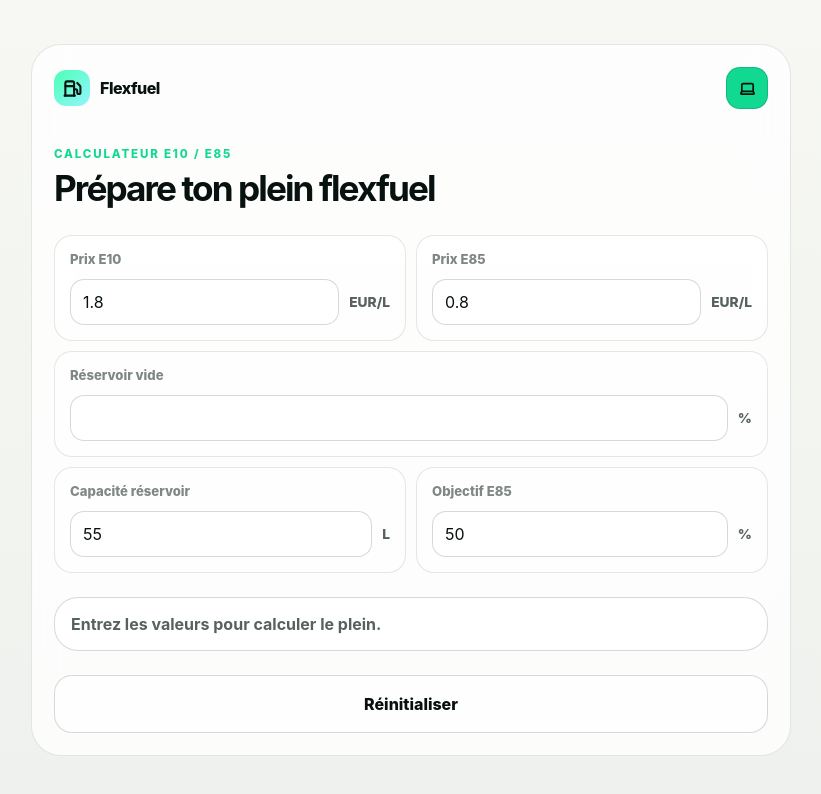
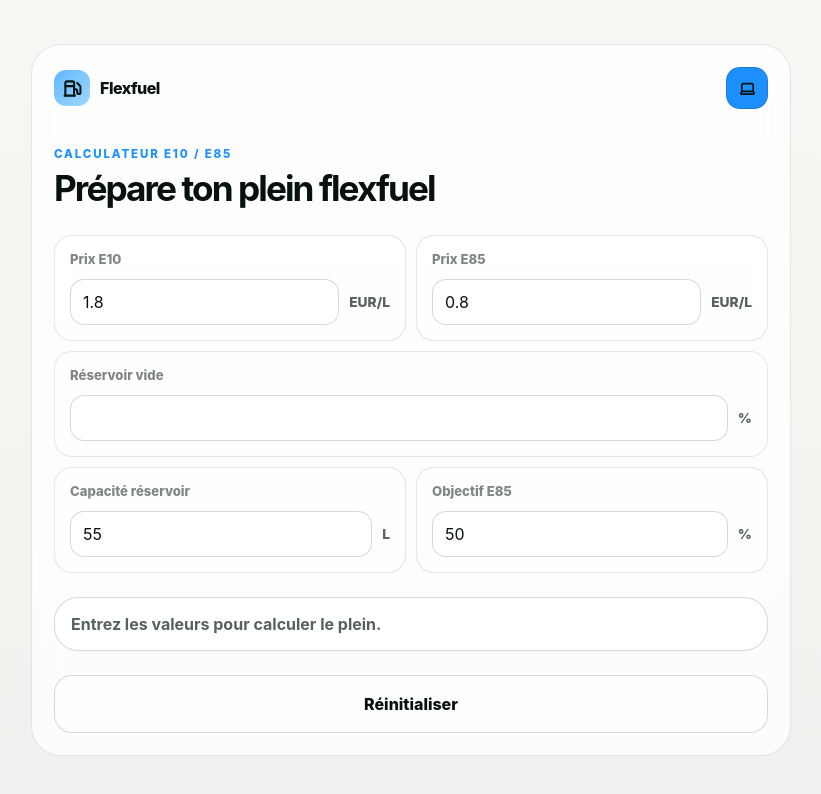
Before and after one commit to Enzobu/flexfuel_calculator, a React (Vite) app: page / in a window 1280 px wide. Shown: the top 794 px of the page, without its empty margins (229-1050 px from the left). Built offline with nearby package versions, Linux system fonts and the light colour scheme.

Commit message:
style: switch accent color to blue

```diff
--- a/src/App.scss
+++ b/src/App.scss
@@ -67,7 +67,7 @@
   height: 36px;
   border-radius: 12px;
   color: #061410;
-  background: linear-gradient(135deg, #4dffb5, #93f5ff);
+  background: linear-gradient(135deg, #61b7ff, #9ed8ff);
 }
 
 .theme-toggle {
--- a/src/index.scss
+++ b/src/index.scss
@@ -13,16 +13,16 @@
   -webkit-font-smoothing: antialiased;
   -moz-osx-font-smoothing: grayscale;
 
-  --accent: #12d992;
-  --accent-border: rgba(18, 217, 146, 0.48);
-  --accent-soft: rgba(18, 217, 146, 0.12);
+  --accent: #1e8fff;
+  --accent-border: rgba(30, 143, 255, 0.48);
+  --accent-soft: rgba(30, 143, 255, 0.12);
   --border: rgba(9, 24, 21, 0.1);
   --border-strong: rgba(9, 24, 21, 0.16);
   --danger: #e43f5a;
   --glow-primary: transparent;
   --glow-secondary: transparent;
   --input: rgba(255, 255, 255, 0.86);
-  --orb-primary: rgba(18, 217, 146, 0.24);
+  --orb-primary: rgba(30, 143, 255, 0.24);
   --orb-secondary: rgba(81, 207, 255, 0.18);
   --page-end: #eef1ed;
   --page-start: #f7f8f4;
@@ -39,27 +39,27 @@
 :root[data-theme='dark'] {
   color-scheme: dark;
 
-  --accent: #54f5b5;
-  --accent-border: rgba(84, 245, 181, 0.5);
-  --accent-soft: rgba(84, 245, 181, 0.1);
-  --border: rgba(225, 255, 246, 0.1);
-  --border-strong: rgba(225, 255, 246, 0.16);
+  --accent: #61b7ff;
+  --accent-border: rgba(97, 183, 255, 0.5);
+  --accent-soft: rgba(97, 183, 255, 0.1);
+  --border: rgba(225, 243, 255, 0.1);
+  --border-strong: rgba(225, 243, 255, 0.16);
   --danger: #ff6b86;
   --glow-primary: transparent;
   --glow-secondary: transparent;
   --input: rgba(5, 15, 13, 0.78);
-  --orb-primary: rgba(84, 245, 181, 0.15);
+  --orb-primary: rgba(97, 183, 255, 0.15);
   --orb-secondary: rgba(81, 207, 255, 0.12);
   --page-end: #050807;
   --page-start: #0b1110;
   --shadow: rgba(0, 0, 0, 0.34);
   --surface: rgba(12, 18, 17, 0.82);
   --surface-muted: rgba(255, 255, 255, 0.055);
-  --text-muted: rgba(225, 255, 246, 0.52);
-  --text-primary: #effff9;
-  --text-secondary: rgba(225, 255, 246, 0.7);
+  --text-muted: rgba(225, 243, 255, 0.52);
+  --text-primary: #eff8ff;
+  --text-secondary: rgba(225, 243, 255, 0.7);
   --theme-offset: 22px;
-  --track: rgba(225, 255, 246, 0.12);
+  --track: rgba(225, 243, 255, 0.12);
 }
 
 * {
```
Also changed, not shown: public/favicon.svg.
